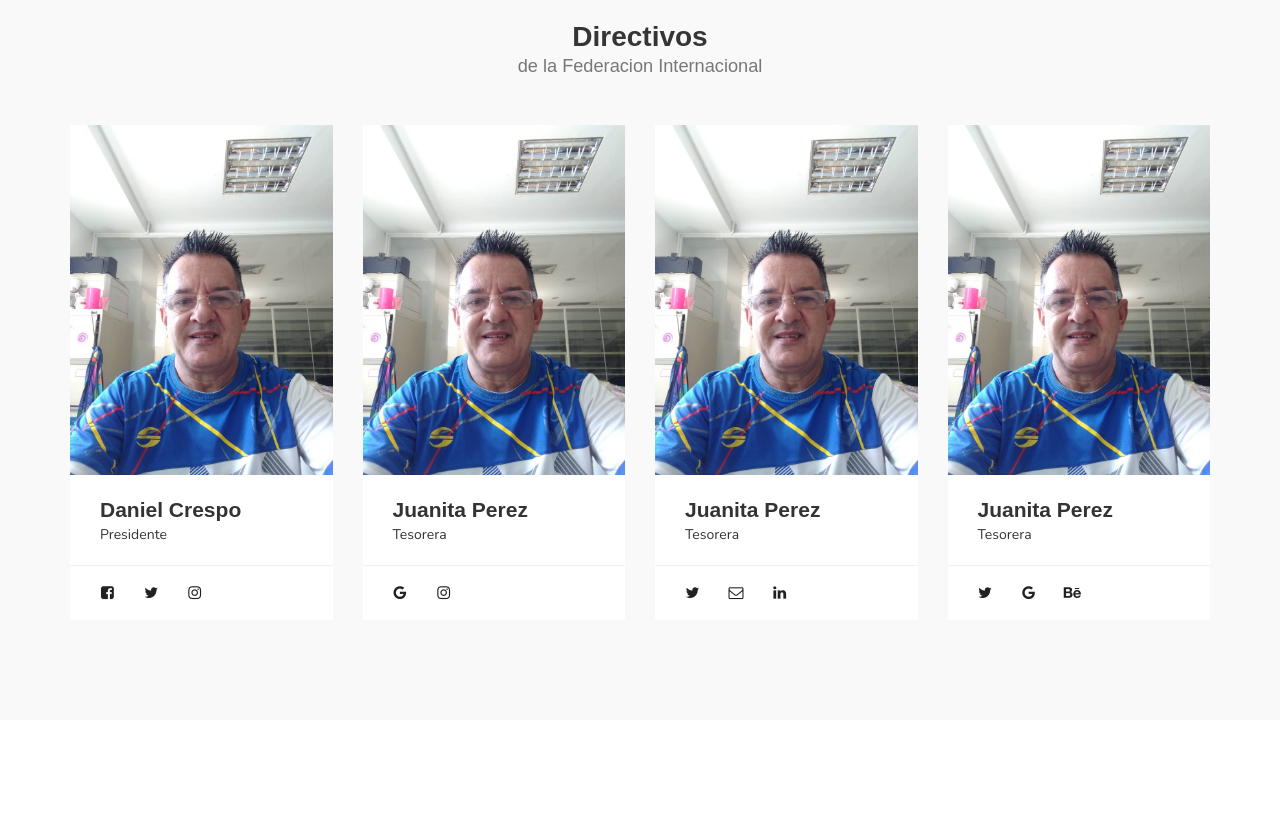
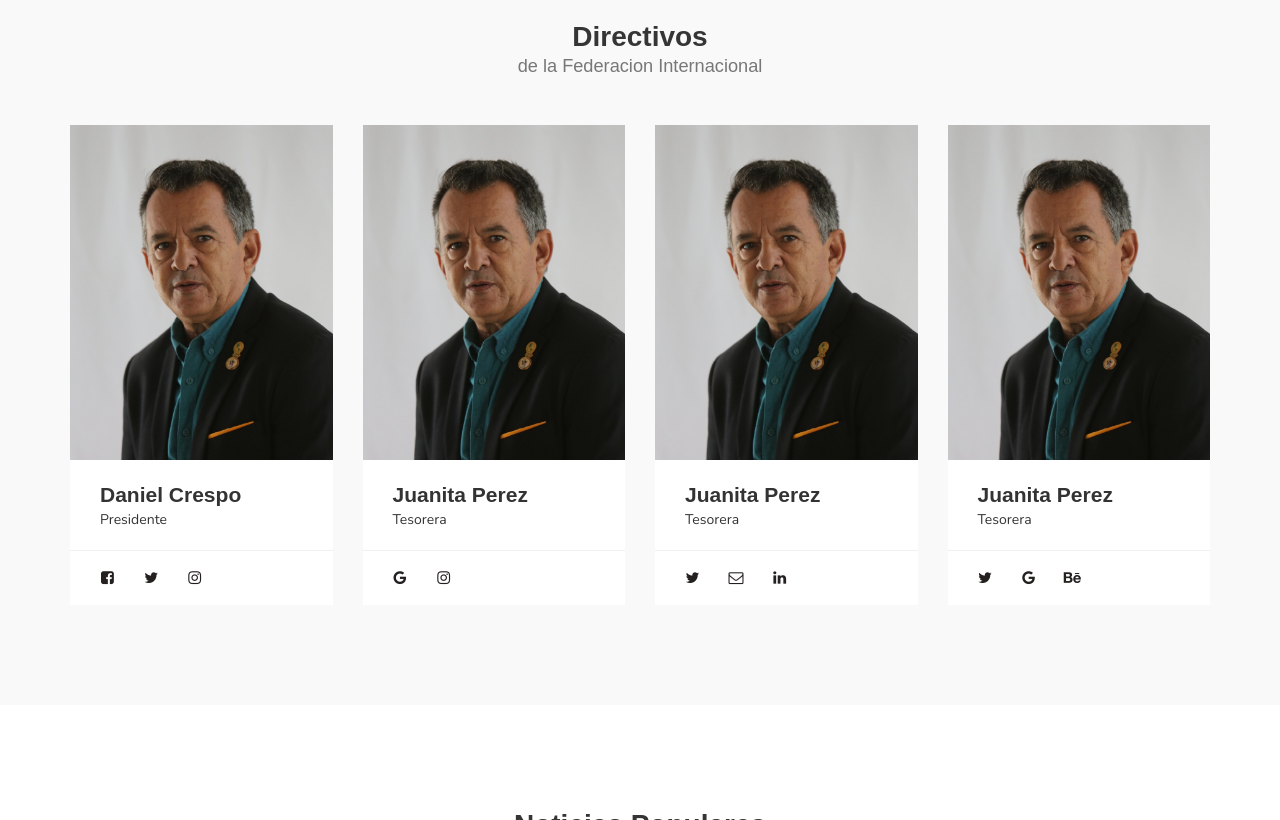
Before and after one commit to guillermosequera/WebFIK, a plain HTML site: page frontend/index.html in a window 1280 px wide. Shown: the part 1980-2800 px from the top of the page. Drawn offline with nearby package versions, Linux system fonts and the light colour scheme; a web font is replaced by a local one.

Commit message:
Change pic Daniel

```diff
--- a/frontend/index.html
+++ b/frontend/index.html
@@ -195,7 +195,7 @@
               <div class="col-md-3 col-sm-6">
                    <div class="team-thumb">
                         <div class="team-image">
-                             <img src="images/WhatsApp Image 2020-11-14 at 12.41.27.jpeg" class="img-responsive" alt="">
+                             <img src="images/Perfil-Daniel.jpeg" class="img-responsive" alt="">
                         </div>
                         <div class="team-info">
                              <h3>Daniel Crespo</h3>
@@ -212,7 +212,7 @@
               <div class="col-md-3 col-sm-6">
                    <div class="team-thumb">
                         <div class="team-image">
-                             <img src="images/WhatsApp Image 2020-11-14 at 12.41.27.jpeg" class="img-responsive" alt="">
+                             <img src="images/Perfil-Daniel.jpeg" class="img-responsive" alt="">
                         </div>
                         <div class="team-info">
                              <h3>Juanita Perez</h3>
@@ -228,7 +228,7 @@
               <div class="col-md-3 col-sm-6">
                    <div class="team-thumb">
                         <div class="team-image">
-                             <img src="images/WhatsApp Image 2020-11-14 at 12.41.27.jpeg" class="img-responsive" alt="">
+                             <img src="images/Perfil-Daniel.jpeg" class="img-responsive" alt="">
                         </div>
                         <div class="team-info">
                              <h3>Juanita Perez</h3>
@@ -245,7 +245,7 @@
               <div class="col-md-3 col-sm-6">
                    <div class="team-thumb">
                         <div class="team-image">
-                             <img src="images/WhatsApp Image 2020-11-14 at 12.41.27.jpeg" class="img-responsive" alt="">
+                             <img src="images/Perfil-Daniel.jpeg" class="img-responsive" alt="">
                         </div>
                         <div class="team-info">
                              <h3>Juanita Perez</h3>
@@ -293,7 +293,7 @@
 
                                        <div class="courses-info">
                                             <div class="courses-author">
-                                                 <img src="images/WhatsApp Image 2020-11-14 at 12.41.27.jpeg" class="img-responsive" alt="">
+                                                 <img src="images/Perfil-Daniel.jpeg" class="img-responsive" alt="">
                                                  <span>Daniel Crespo</span>
                                             </div>
                                             <div class="courses-price">
@@ -324,7 +324,7 @@
 
                                        <div class="courses-info">
                                             <div class="courses-author">
-                                                 <img src="images/WhatsApp Image 2020-11-14 at 12.41.27.jpeg" class="img-responsive" alt="">
+                                                 <img src="images/Perfil-Daniel.jpeg" class="img-responsive" alt="">
                                                  <span>Daniel Crespo</span>
                                             </div>
                                             <div class="courses-price">
@@ -355,7 +355,7 @@
 
                                        <div class="courses-info">
                                             <div class="courses-author">
-                                                 <img src="images/WhatsApp Image 2020-11-14 at 12.41.27.jpeg" class="img-responsive" alt="">
+                                                 <img src="images/Perfil-Daniel.jpeg" class="img-responsive" alt="">
                                                  <span>Daniel Crespo</span>
                                             </div>
                                             <div class="courses-price free">
@@ -386,7 +386,7 @@
 
                                        <div class="courses-info">
                                             <div class="courses-author">
-                                                 <img src="images/WhatsApp Image 2020-11-14 at 12.41.27.jpeg" class="img-responsive" alt="">
+                                                 <img src="images/Perfil-Daniel.jpeg" class="img-responsive" alt="">
                                                  <span>Daniel Crespo</span>
                                             </div>
                                             <div class="courses-price">
@@ -417,7 +417,7 @@
 
                                        <div class="courses-info">
                                             <div class="courses-author">
-                                                 <img src="images/WhatsApp Image 2020-11-14 at 12.41.27.jpeg" class="img-responsive" alt="">
+                                                 <img src="images/Perfil-Daniel.jpeg" class="img-responsive" alt="">
                                                  <span>Daniel Crespo</span>
                                             </div>
                                             <div class="courses-price free">
@@ -447,7 +447,7 @@
                         <div class="col-md-4 col-sm-4">
                              <div class="item">
                                   <div class="tst-image">
-                                       <img src="images/WhatsApp Image 2020-11-14 at 12.41.27.jpeg" class="img-responsive" alt="">
+                                       <img src="images/Perfil-Daniel.jpeg" class="img-responsive" alt="">
                                   </div>
                                   <div class="tst-author">
                                        <h4>Daniel Crespo</h4>
@@ -467,7 +467,7 @@
                         <div class="col-md-4 col-sm-4">
                              <div class="item">
                                   <div class="tst-image">
-                                       <img src="images/WhatsApp Image 2020-11-14 at 12.41.27.jpeg" class="img-responsive" alt="">
+                                       <img src="images/Perfil-Daniel.jpeg" class="img-responsive" alt="">
                                   </div>
                                   <div class="tst-author">
                                        <h4>Daniel Crespo</h4>
@@ -485,7 +485,7 @@
                         <div class="col-md-4 col-sm-4">
                              <div class="item">
                                   <div class="tst-image">
-                                       <img src="images/WhatsApp Image 2020-11-14 at 12.41.27.jpeg" class="img-responsive" alt="">
+                                       <img src="images/Perfil-Daniel.jpeg" class="img-responsive" alt="">
                                   </div>
                                   <div class="tst-author">
                                        <h4>Daniel Crespo</h4>
@@ -504,7 +504,7 @@
                         <div class="col-md-4 col-sm-4">
                              <div class="item">
                                   <div class="tst-image">
-                                       <img src="images/WhatsApp Image 2020-11-14 at 12.41.27.jpeg" class="img-responsive" alt="">
+                                       <img src="images/Perfil-Daniel.jpeg" class="img-responsive" alt="">
                                   </div>
                                   <div class="tst-author">
                                        <h4>Daniel Crespo</h4>
```
Also changed, not shown: frontend/images/Perfil-Daniel.jpeg (added).
